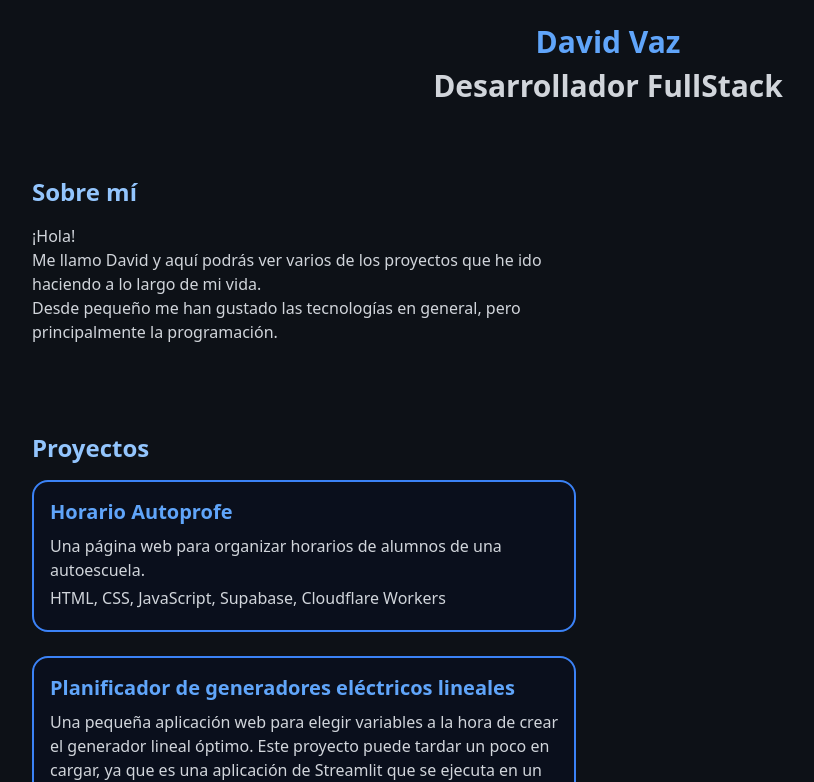
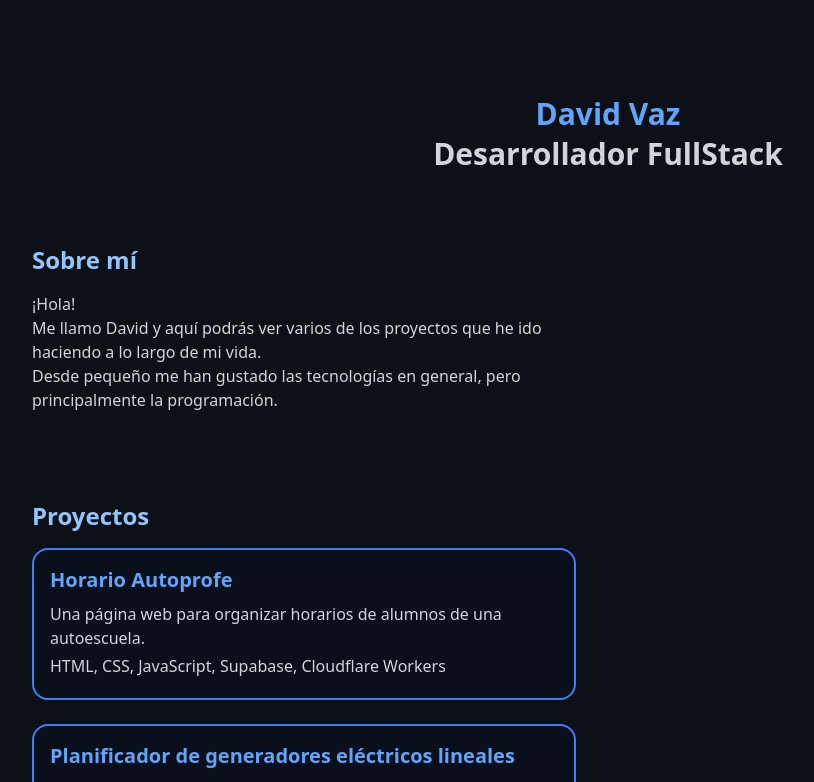
Before and after one commit to Davivp23/DavidVaz, a React (Vite) app: page / in a window 1280 px wide. Shown: the top 782 px of the page, without its empty margins (32-846 px from the left). Built offline with nearby package versions, Linux system fonts and the light colour scheme.

Commit message:
Refactor spacing in Header component for improved layout

```diff
--- a/src/components/Header.jsx
+++ b/src/components/Header.jsx
@@ -3,10 +3,10 @@ import React from 'react';
 export default function Header() {
   return (
     <header className="p-6 text-center text-3xl font-bold text-blue-400">
-
-
+      <br />
+      <br />
       David Vaz
-      <p className="text-gray-300 mt-2">
+      <p className="text-gray-300 mt-1">
         Desarrollador FullStack
       </p>
     </header>
```
